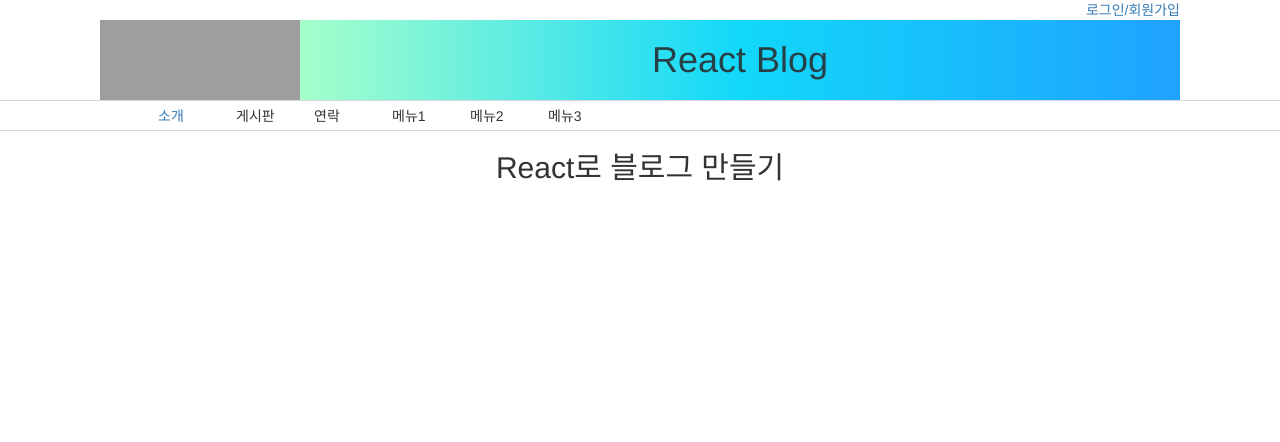
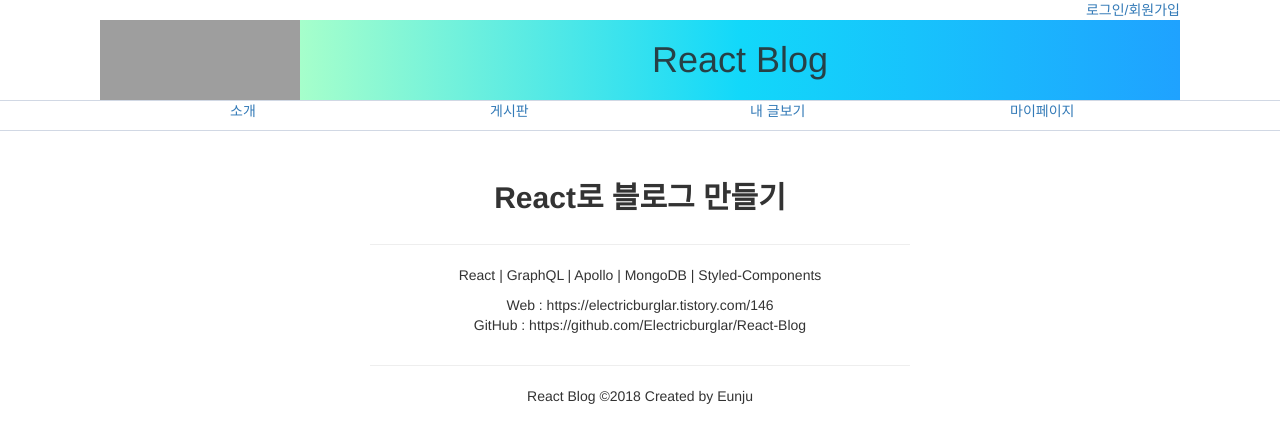
Before and after one commit to Electricburglar/React-Blog, a React (Create React App) app: page /about in a window 1280 px wide. Shown: the top 442 px of the page. Built offline with nearby package versions, Linux system fonts and the light colour scheme; grey boxes are pictures that could not be loaded.

Commit message:
create about & set Router

```diff
--- a/src/Components/About.js
+++ b/src/Components/About.js
@@ -5,14 +5,34 @@ class About extends Component {
   render() {
     return (
       <Container>
-          <h2>React로 블로그 만들기</h2>
+            <Title>React로 블로그 만들기</Title>
+            <hr style={{width: '50%'}}/>
+            <p>
+            React | GraphQL | Apollo | MongoDB | Styled-Components
+            </p>
+            <p>
+            Web : https://electricburglar.tistory.com/146<br/>
+            GitHub : https://github.com/Electricburglar/React-Blog
+            </p>
+            <hr style={{width: '50%'}}/>
+            React Blog ©2018 Created by Eunju
       </Container>
     );
   }
 }
 
 const Container = styled.div`
-  display: flex
+  display: flex;
+  flex-flow: column wrap;
+  text-align: center;
+  justify-content: center;
+  width: 1080px;
+`
+
+const Title = styled.h1`
+  font-size: 30px;
+  font-weight: bold;
+  margin-top: 50px;
 `
 
 export default About;
--- /dev/null
+++ b/src/Components/Board.js
@@ -0,0 +1,14 @@
+import React, { Component } from 'react';
+import styled from 'styled-components';
+
+class Board extends Component {
+  render() {
+    return (
+        <div>
+            게시판
+        </div>
+    );
+  }
+}
+
+export default Board;
--- a/src/Components/Home.js
+++ b/src/Components/Home.js
@@ -32,10 +32,10 @@ class Home extends Component {
   render() {
       const { temperature, name, icon } = this.state;
       const img_url = `http://openweathermap.org/img/w/${icon}.png`;
-
+      const date = new Date();
       return (
         <>
-          <h1>오늘의 날씨</h1>
+          <h1>{date.getMonth()+1}월 {date.getDate()}일의 날씨</h1>
           <img alt="weather_icon" src={img_url}/>
           <h3>온도 : {temperature}°C</h3>
           <h3>날씨 : {name}</h3>
--- /dev/null
+++ b/src/Components/MyBoard.js
@@ -0,0 +1,14 @@
+import React, { Component } from 'react';
+import styled from 'styled-components';
+
+class MyBoard extends Component {
+  render() {
+    return (
+        <div>
+            내 글보기
+        </div>
+    );
+  }
+}
+
+export default MyBoard;
--- /dev/null
+++ b/src/Components/MyPage.js
@@ -0,0 +1,14 @@
+import React, { Component } from 'react';
+import styled from 'styled-components';
+
+class Board extends Component {
+  render() {
+    return (
+        <div>
+            MyPage
+        </div>
+    );
+  }
+}
+
+export default Board;
--- a/src/Layout/Navigation.js
+++ b/src/Layout/Navigation.js
@@ -8,11 +8,9 @@ class Navigation extends Component {
         <Nav>
             <NavList>
                 <NavItem><Link to='/about'>소개</Link></NavItem>
-                <NavItem>게시판</NavItem>
-                <NavItem>연락</NavItem>
-                <NavItem>메뉴1</NavItem>
-                <NavItem>메뉴2</NavItem>
-                <NavItem>메뉴3</NavItem>
+                <NavItem><Link to='/board'>게시판</Link></NavItem>
+                <NavItem><Link to='/myboard'>내 글보기</Link></NavItem>
+                <NavItem><Link to='/mypage'>마이페이지</Link></NavItem>
             </NavList>
         </Nav>
       );
@@ -34,8 +32,7 @@ const NavList = styled.ul`
 `
 
 const NavItem = styled.li`
-    width: 60px;
-    margin-left: 18px;
-    margin-top: 5px;
+    width: 80px;
+    margin: auto;
     display: flex;
 `
--- a/src/Routes/Router.js
+++ b/src/Routes/Router.js
@@ -1,12 +1,15 @@
 import React from 'react';
 import { Switch, Route } from 'react-router-dom';
-import { Home, About, Login } from './index';
+import { Home, About, Login, Board, MyBoard, MyPage } from './index';
 
 const Router = () => (
     <Switch>
         <Route exact path="/" component={Home} />
         <Route path="/about" component={About} />
         <Route path="/login" component={Login} />
+        <Route path="/board" component={Board} />
+        <Route path="/myboard" component={MyBoard} />
+        <Route path="/mypage" component={MyPage} />
     </Switch>
 );
 
--- a/src/Routes/index.js
+++ b/src/Routes/index.js
@@ -1,3 +1,6 @@
 export { default as Home } from '../Components/Home';
+export { default as Login } from '../Components/Login';
 export { default as About } from '../Components/About';
-export { default as Login } from '../Components/Login';
+export { default as Board } from '../Components/Board';
+export { default as MyBoard } from '../Components/MyBoard';
+export { default as MyPage } from '../Components/MyPage';
```
